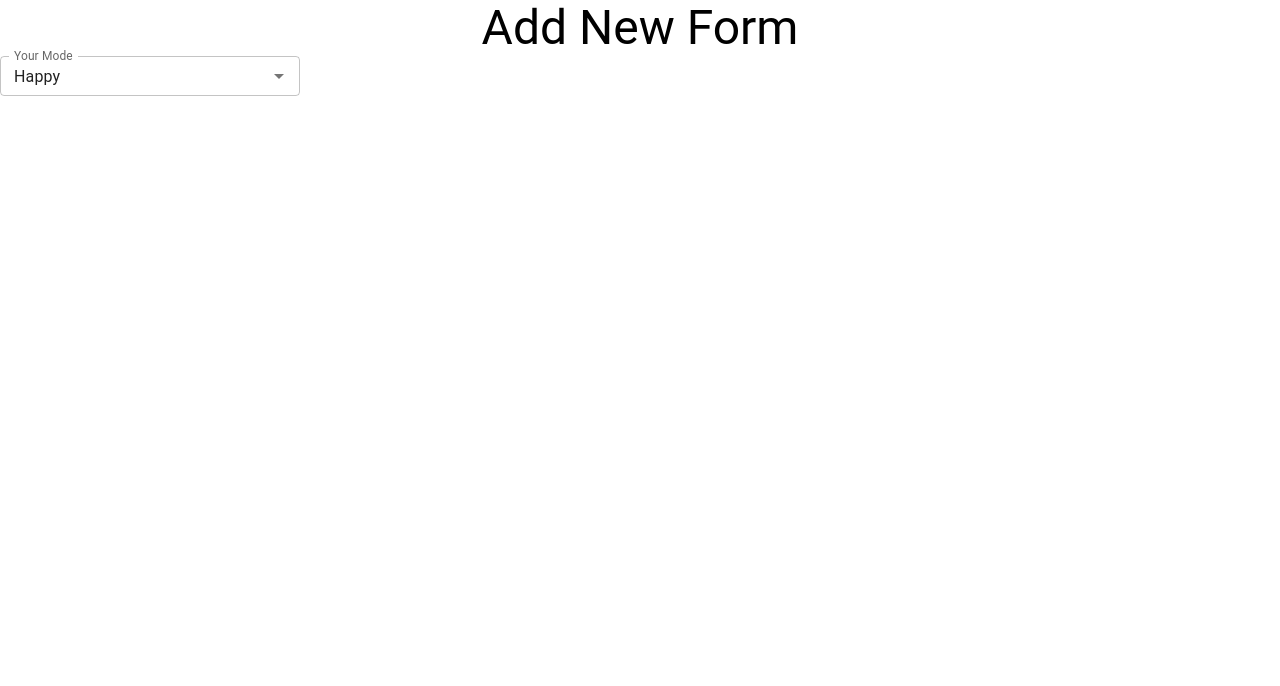
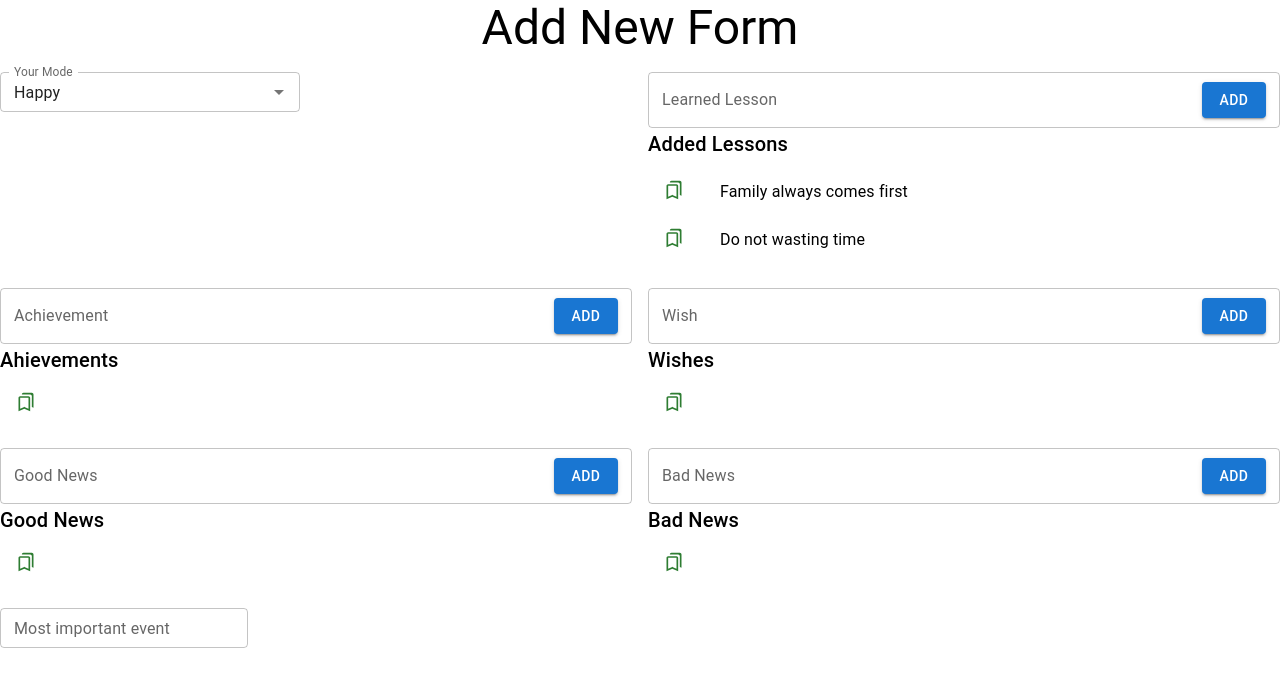
Before and after one commit to Abdelghani-Adel/productivity_app, a Next.js app: page /diaries/add in a window 1280 px wide. Shown: the top 686 px of the page. Built offline with nearby package versions, Linux system fonts and the light colour scheme.

Commit message:
Added the components of NewDiary form

```diff
--- /dev/null
+++ b/components/NewDiary/Achievements.tsx
@@ -0,0 +1,65 @@
+import React, { Fragment, useState, useRef } from "react";
+import {
+  TextField,
+  Button,
+  Grid,
+  Typography,
+  List,
+  ListItem,
+  ListItemAvatar,
+  Avatar,
+  ListItemText,
+} from "@mui/material";
+import BookmarksOutlinedIcon from "@mui/icons-material/BookmarksOutlined";
+
+const Achievements = () => {
+  const [currentInput, setCurrentInput] = useState<String>("");
+  const [achievement, setAchievements] = useState<String[]>([""]);
+
+  const addAchievement = () => {
+    setAchievements((prev) => {
+      if (prev.length < 2) {
+        return [currentInput];
+      } else {
+        return [...prev, currentInput];
+      }
+    });
+    setCurrentInput("");
+  };
+
+  return (
+    <Fragment>
+      <TextField
+        fullWidth
+        id="outlined-helperText"
+        label="Achievement"
+        value={currentInput}
+        onChange={(e) => setCurrentInput(e.target.value)}
+        InputProps={{
+          endAdornment: (
+            <Button variant="contained" onClick={addAchievement}>
+              Add
+            </Button>
+          ),
+        }}
+      />
+      <Grid container spacing={2}>
+        <Grid item xs={12}>
+          <Typography variant="h6">Ahievements</Typography>
+          <List>
+            {achievement?.map((achievement) => (
+              <ListItem key={Math.random()}>
+                <ListItemAvatar>
+                  <BookmarksOutlinedIcon color="success" fontSize="small" />
+                </ListItemAvatar>
+                <ListItemText>{achievement}</ListItemText>
+              </ListItem>
+            ))}
+          </List>
+        </Grid>
+      </Grid>
+    </Fragment>
+  );
+};
+
+export default Achievements;
--- /dev/null
+++ b/components/NewDiary/BadNews.tsx
@@ -0,0 +1,64 @@
+import React, { Fragment, useState, useRef } from "react";
+import {
+  TextField,
+  Button,
+  Grid,
+  Typography,
+  List,
+  ListItem,
+  ListItemAvatar,
+  ListItemText,
+} from "@mui/material";
+import BookmarksOutlinedIcon from "@mui/icons-material/BookmarksOutlined";
+
+const BadNews = () => {
+  const [currentInput, setCurrentInput] = useState<String>("");
+  const [badNews, setBadNews] = useState<String[]>([""]);
+
+  const addNews = () => {
+    setBadNews((prev) => {
+      if (prev.length < 2) {
+        return [currentInput];
+      } else {
+        return [...prev, currentInput];
+      }
+    });
+    setCurrentInput("");
+  };
+
+  return (
+    <Fragment>
+      <TextField
+        fullWidth
+        id="outlined-helperText"
+        label="Bad News"
+        value={currentInput}
+        onChange={(e) => setCurrentInput(e.target.value)}
+        InputProps={{
+          endAdornment: (
+            <Button variant="contained" onClick={addNews}>
+              Add
+            </Button>
+          ),
+        }}
+      />
+      <Grid container spacing={2}>
+        <Grid item xs={12}>
+          <Typography variant="h6">Bad News</Typography>
+          <List>
+            {badNews?.map((news) => (
+              <ListItem key={Math.random()}>
+                <ListItemAvatar>
+                  <BookmarksOutlinedIcon color="success" fontSize="small" />
+                </ListItemAvatar>
+                <ListItemText>{news}</ListItemText>
+              </ListItem>
+            ))}
+          </List>
+        </Grid>
+      </Grid>
+    </Fragment>
+  );
+};
+
+export default BadNews;
--- /dev/null
+++ b/components/NewDiary/DayEvent.tsx
@@ -0,0 +1,9 @@
+import { TextField } from "@mui/material";
+
+const DayEvent = () => {
+  return (
+    <TextField label="Most important event" size="small" variant="outlined" />
+  );
+};
+
+export default DayEvent;
--- /dev/null
+++ b/components/NewDiary/GoodNews.tsx
@@ -0,0 +1,64 @@
+import React, { Fragment, useState, useRef } from "react";
+import {
+  TextField,
+  Button,
+  Grid,
+  Typography,
+  List,
+  ListItem,
+  ListItemAvatar,
+  ListItemText,
+} from "@mui/material";
+import BookmarksOutlinedIcon from "@mui/icons-material/BookmarksOutlined";
+
+const GoodNews = () => {
+  const [currentInput, setCurrentInput] = useState<String>("");
+  const [goodNews, setGoodNews] = useState<String[]>([""]);
+
+  const addNews = () => {
+    setGoodNews((prev) => {
+      if (prev.length < 2) {
+        return [currentInput];
+      } else {
+        return [...prev, currentInput];
+      }
+    });
+    setCurrentInput("");
+  };
+
+  return (
+    <Fragment>
+      <TextField
+        fullWidth
+        id="outlined-helperText"
+        label="Good News"
+        value={currentInput}
+        onChange={(e) => setCurrentInput(e.target.value)}
+        InputProps={{
+          endAdornment: (
+            <Button variant="contained" onClick={addNews}>
+              Add
+            </Button>
+          ),
+        }}
+      />
+      <Grid container spacing={2}>
+        <Grid item xs={12}>
+          <Typography variant="h6">Good News</Typography>
+          <List>
+            {goodNews?.map((news) => (
+              <ListItem key={Math.random()}>
+                <ListItemAvatar>
+                  <BookmarksOutlinedIcon color="success" fontSize="small" />
+                </ListItemAvatar>
+                <ListItemText>{news}</ListItemText>
+              </ListItem>
+            ))}
+          </List>
+        </Grid>
+      </Grid>
+    </Fragment>
+  );
+};
+
+export default GoodNews;
--- /dev/null
+++ b/components/NewDiary/LearnedLessons.tsx
@@ -0,0 +1,61 @@
+import React, { Fragment, useState, useRef } from "react";
+import {
+  TextField,
+  Button,
+  Grid,
+  Typography,
+  List,
+  ListItem,
+  ListItemAvatar,
+  Avatar,
+  ListItemText,
+} from "@mui/material";
+import BookmarksOutlinedIcon from "@mui/icons-material/BookmarksOutlined";
+
+const dummyLessons = ["Family always comes first", "Do not wasting time"];
+
+const LearnedLessons = () => {
+  const [currentInput, setCurrentInput] = useState<String>("");
+  const [lessons, setLessons] = useState<String[]>(dummyLessons);
+
+  const addLesson = () => {
+    setLessons((prev) => [...prev, currentInput]);
+    setCurrentInput("");
+  };
+
+  return (
+    <Fragment>
+      <TextField
+        fullWidth
+        id="outlined-helperText"
+        label="Learned Lesson "
+        value={currentInput}
+        onChange={(e) => setCurrentInput(e.target.value)}
+        InputProps={{
+          endAdornment: (
+            <Button variant="contained" onClick={addLesson}>
+              Add
+            </Button>
+          ),
+        }}
+      />
+      <Grid container spacing={2}>
+        <Grid item xs={12}>
+          <Typography variant="h6">Added Lessons</Typography>
+          <List>
+            {lessons?.map((lesson) => (
+              <ListItem key={Math.random()}>
+                <ListItemAvatar>
+                  <BookmarksOutlinedIcon color="success" fontSize="small" />
+                </ListItemAvatar>
+                <ListItemText>{lesson}</ListItemText>
+              </ListItem>
+            ))}
+          </List>
+        </Grid>
+      </Grid>
+    </Fragment>
+  );
+};
+
+export default LearnedLessons;
--- a/components/NewDiary/NewDiary.tsx
+++ b/components/NewDiary/NewDiary.tsx
@@ -1,14 +1,51 @@
-// import Typography from "material-ui/styles/typography";
+import { Grid } from "@mui/material";
 import Typography from "@mui/material/Typography";
 import SelectMode from "./SelectMode";
+import LearnedLessons from "./LearnedLessons";
+import Achievements from "./Achievements";
+import Wishes from "./Wishes";
+import GoodNews from "./GoodNews";
+import BadNews from "./BadNews";
+import DayEvent from "./DayEvent";
 
 const NewDiary = () => {
   return (
     <form>
-      <Typography variant="h3" component="h3" align="center">
-        Add New Form
-      </Typography>
-      <SelectMode />
+      <Grid container spacing={2}>
+        <Grid item xs={12}>
+          <Typography variant="h3" component="h3" align="center">
+            Add New Form
+          </Typography>
+        </Grid>
+
+        <Grid item xs={6}>
+          <SelectMode />
+        </Grid>
+
+        <Grid item xs={6}>
+          <LearnedLessons />
+        </Grid>
+
+        <Grid item xs={6}>
+          <Achievements />
+        </Grid>
+
+        <Grid item xs={6}>
+          <Wishes />
+        </Grid>
+
+        <Grid item xs={6}>
+          <GoodNews />
+        </Grid>
+
+        <Grid item xs={6}>
+          <BadNews />
+        </Grid>
+
+        <Grid item xs={6}>
+          <DayEvent />
+        </Grid>
+      </Grid>
     </form>
   );
 };
--- a/components/NewDiary/SelectMode.tsx
+++ b/components/NewDiary/SelectMode.tsx
@@ -8,22 +8,27 @@ const SelectMode = () => {
   const [value, setValue] = React.useState<string | null>(options[0]);
   const [inputValue, setInputValue] = React.useState("");
 
-  console.log(value, inputValue);
+  const autoCompleteChangeHandler = (event: any, newValue: string | null) => {
+    setValue(newValue);
+  };
+
+  const inputChangeHandler = (event: any, newInputValue: string) => {
+    setInputValue(newInputValue);
+  };
+
+  // console.log(inputValue);
 
   return (
     <Autocomplete
+      fullWidth
       value={value}
-      onChange={(event: any, newValue: string | null) => {
-        setValue(newValue);
-      }}
+      // onChange={autoCompleteChangeHandler}
       inputValue={inputValue}
-      onInputChange={(event, newInputValue) => {
-        setInputValue(newInputValue);
-      }}
+      onInputChange={inputChangeHandler}
       size="small"
       id="combo-box-demo"
       options={options}
-      sx={{ width: 300 }}
+      sx={{ width: 300, marginBottom: 5 }}
       renderInput={(params) => <TextField {...params} label="Your Mode" />}
     />
   );
--- /dev/null
+++ b/components/NewDiary/Wishes.tsx
@@ -0,0 +1,64 @@
+import React, { Fragment, useState, useRef } from "react";
+import {
+  TextField,
+  Button,
+  Grid,
+  Typography,
+  List,
+  ListItem,
+  ListItemAvatar,
+  ListItemText,
+} from "@mui/material";
+import BookmarksOutlinedIcon from "@mui/icons-material/BookmarksOutlined";
+
+const Wishes = () => {
+  const [currentInput, setCurrentInput] = useState<String>("");
+  const [wishes, setWishes] = useState<String[]>([""]);
+
+  const addWish = () => {
+    setWishes((prev) => {
+      if (prev.length < 2) {
+        return [currentInput];
+      } else {
+        return [...prev, currentInput];
+      }
+    });
+    setCurrentInput("");
+  };
+
+  return (
+    <Fragment>
+      <TextField
+        fullWidth
+        id="outlined-helperText"
+        label="Wish"
+        value={currentInput}
+        onChange={(e) => setCurrentInput(e.target.value)}
+        InputProps={{
+          endAdornment: (
+            <Button variant="contained" onClick={addWish}>
+              Add
+            </Button>
+          ),
+        }}
+      />
+      <Grid container spacing={2}>
+        <Grid item xs={12}>
+          <Typography variant="h6">Wishes</Typography>
+          <List>
+            {wishes?.map((wishes) => (
+              <ListItem key={Math.random()}>
+                <ListItemAvatar>
+                  <BookmarksOutlinedIcon color="success" fontSize="small" />
+                </ListItemAvatar>
+                <ListItemText>{wishes}</ListItemText>
+              </ListItem>
+            ))}
+          </List>
+        </Grid>
+      </Grid>
+    </Fragment>
+  );
+};
+
+export default Wishes;
--- a/styles/globals.css
+++ b/styles/globals.css
@@ -20,7 +20,7 @@ a {
     color-scheme: dark;
   }
   body {
-    color: white;
-    background: black;
+    color: black;
+    background: white;
   }
 }
```
